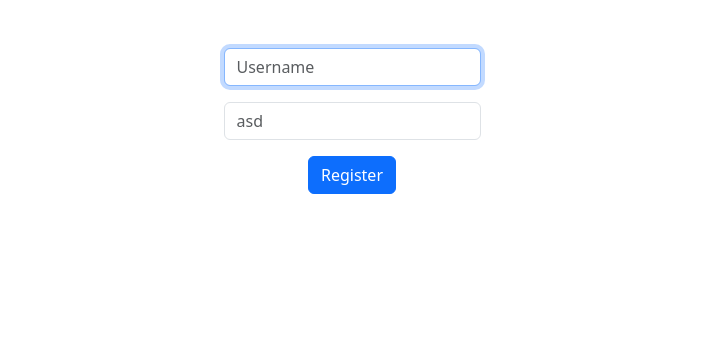
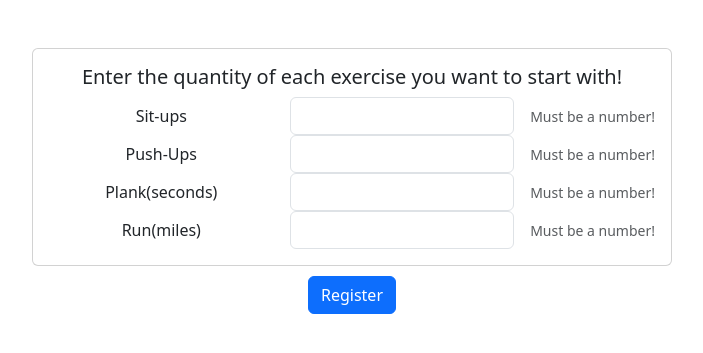
Before and after one commit to manuher121/exercisewebsite, a Flask app: template templates/options.html in a window 1280 px wide. Shown: the part 74-427 px from the top of the page, without its empty margins (288-991 px from the left). Run offline with Flask 3, Linux system fonts and the light colour scheme; the template is opened without the code that fills it, so the values that code supplies are empty.

Commit message:
Functions updated to work with "options" and work with the new line on DB

```diff
--- a/app.py
+++ b/app.py
@@ -1,7 +1,7 @@
 import os
 from datetime import datetime
 from flask import Flask, request, session, render_template, redirect
-from helpers import login_required, apology, dict_factory
+from helpers import login_required, apology, dict_factory, get_info_db
 from flask_session import Session
 from flask_sqlalchemy import SQLAlchemy
 from sqlalchemy import select, create_engine, insert
@@ -38,6 +38,18 @@ class Exercise(db.Model):
     healthy_food = db.Column(db.Integer)
     time = db.Column(db.String)
 
+class Daily(db.Model):
+    __tablename__ = "daily"
+    user_id = db.Column(db.Integer, primary_key=True, nullable=False)
+    sit_ups = db.Column(db.Integer)
+    push_ups = db.Column(db.Integer)
+    plank = db.Column(db.Integer)
+    run = db.Column(db.Float)
+    money_spent = db.Column(db.Float)
+    weight = db.Column(db.Integer)
+    healthy_food = db.Column(db.String)
+    time = db.Column(db.String)
+
 
 app.config["SESSION_PERMANENT"] = False
 app.config["SESSION_TYPE"] = "filesystem"
@@ -55,19 +67,20 @@ def after_request(response):
 @login_required
 def index():
 
-    get_exercises_info = select(Exercise).where(Exercise.user_id == session["user_id"])
-    with engine.connect() as conn:
-
-        result = conn.execute(get_exercises_info)
-        for row in result:
-            exercises_info = row._mapping
-        if exercises_info.user_id == session["user_id"]:
+    user_info = get_info_db(engine, Exercise)
+    try:
+        if user_info.user_id == session["user_id"]:
             date = datetime.now()
-            return render_template("daily.html", exercises_info=exercises_info, date=date.strftime('%d/%m/%Y %H:%M'))
-        else:
-            return render_template("options.html")
-
-
+            exercise_check = get_info_db(engine, Daily)
+        try:
+            if (exercise_check.time == date.strftime('%d/%m/%Y')):
+                return apology("you did it already", 400)
+            else:
+                return redirect("/daily")
+        except:
+            return redirect("/daily")
+    except:
+        return render_template("options.html")
 
 @app.route("/login", methods=["GET", "POST"])
 def login():
@@ -141,18 +154,51 @@ def logout():
 
 @app.route("/options")
 def options():
-    return redirect("/")
 
-@app.route("/daily")
+    return apology("No options to add", 300)
+
+@app.route("/daily", methods=["GET", "POST"])
 def daily():
-    get_exercises_info = select(Exercise).where(Exercise.user_id == session["user_id"])
-    with engine.connect() as conn:
 
-        result = conn.execute(get_exercises_info)
-        for row in result:
-            exercises_info = row._mapping
-        if exercises_info.user_id == session["user_id"]:
+    if request.method == "POST":
+        info = get_info_db(engine, Exercise)
+        if not request.form.get("sit_ups"):
+            return apology("Do the sit ups!", 300)
+        if not request.form.get("push_ups"):
+            return apology("Do the Push-Ups!", 300)
+        if not request.form.get("plank"):
+            return apology("Do the Planks!", 300)
+        if not request.form.get("run"):
+            return apology("RUN!", 300)
+        if not request.form.get("amount"):
+            return apology("Enter an amount!", 300)
+        if not request.form.get("weight"):
+            return apology("Enter your weight!", 300)
+
+        try:
             date = datetime.now()
-            return render_template("daily.html", exercises_info=exercises_info, date=date.strftime('%d/%m/%Y %H:%M'))
+            daily_exercise = insert(Daily).values(user_id = session["user_id"], sit_ups = info.sit_ups, push_ups = info.push_ups,
+                                                  plank = info.plank, run = info.run, money_spent = request.form.get("amount"),
+                                                  weight = request.form.get("weight"), healthy_food = request.form.get("food"), time=date.strftime('%d/%m/%Y'))
+            with engine.connect() as conn:
+                result = conn.execute(daily_exercise)
+                conn.commit()
+        except:
+            return apology("user already in use", 400)
+
+    user_info = get_info_db(engine, Exercise)
+    try:
+        if user_info.user_id == session["user_id"]:
+            date = datetime.now()
+            exercise_check = get_info_db(engine, Daily)
+            try:
+                if (exercise_check.time == date.strftime('%d/%m/%Y')):
+                    return apology("you did it already", 400)
+                else:
+                    return render_template("daily.html",info=user_info, date=date.strftime('%d/%m/%Y %H:%M'))
+            except:
+                return render_template("daily.html",info=user_info, date=date.strftime('%d/%m/%Y %H:%M'))
         else:
-            return render_template("options.html")
+            return redirect("/options")
+    except:
+        return redirect("/options")
--- a/templates/layout.html
+++ b/templates/layout.html
@@ -22,7 +22,7 @@
         <div class="navbar-nav">
           <a class="nav-link" href="/daily">Daily Tasks</a>
           <a class="nav-link" href="#">Summary</a>
-          <a class="nav-link" href="#">Options</a>
+          <a class="nav-link" href="/options">Options</a>
         </div>
         <div class="navbar-nav ms-auto mt-2">
           <a class="nav-link" href="/logout">Log out</a>
--- a/templates/options.html
+++ b/templates/options.html
@@ -6,12 +6,64 @@
 
 {% block main %}
     <form action="/options" method="post">
-        <div class="mb-3">
-            <input autocomplete="off" autofocus class="form-control mx-auto w-auto" name="username" placeholder="Username" type="text">
+
+
+
+
+<div class="card" style="width: 40rem; margin: auto">
+    <div class="card-body">
+        <h5 class="card-title">Enter the quantity of each exercise you want to start with!</h5>
+        <div class="row g-3 align-items-center">
+            <div class="col">
+                <label class="col-form-label">Sit-ups</label>
+            </div>
+            <div class="col">
+                <input type="number" id="push-ups" class="form-control">
+            </div>
+            <div class="col-auto">
+                <span class="form-text">Must be a number!</span>
+            </div>
         </div>
-        <div class="mb-3">
-            <input class="form-control mx-auto w-auto" name="password" placeholder="asd" type="password">
+        <div class="row g-3 align-items-center">
+            <div class="col">
+                <label class="col-form-label">Push-Ups</label>
+            </div>
+            <div class="col">
+                <input type="number" id="push-ups" class="form-control">
+            </div>
+            <div class="col-auto">
+                <span class="form-text">Must be a number!</span>
+            </div>
         </div>
-        <button class="btn btn-primary" type="submit">Register</button>
+        <div class="row g-3 align-items-center">
+            <div class="col">
+                <label class="col-form-label">Plank(seconds)</label>
+            </div>
+            <div class="col">
+                <input type="number" id="push-ups" class="form-control">
+            </div>
+            <div class="col-auto">
+                <span class="form-text">Must be a number!</span>
+            </div>
+        </div>
+        <div class="row g-3 align-items-center">
+            <div class="col">
+                <label class="col-form-label">Run(miles)</label>
+            </div>
+            <div class="col">
+                <input type="number" id="push-ups" class="form-control">
+            </div>
+            <div class="col-auto">
+                <span class="form-text">Must be a number!</span>
+            </div>
+        </div>
+    </div>
+</div>
+
+
+
+
+
+        <button class="btn btn-primary" style="margin: 10px" type="submit">Register</button>
     </form>
 {% endblock %}
```
Also changed, not shown: helpers.py (+13 -0 lines), templates/daily.html (+18 -12 lines), database.db, 2 other files.
